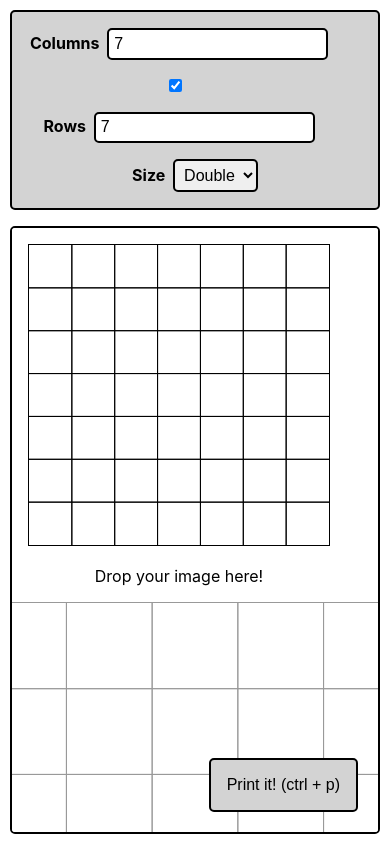
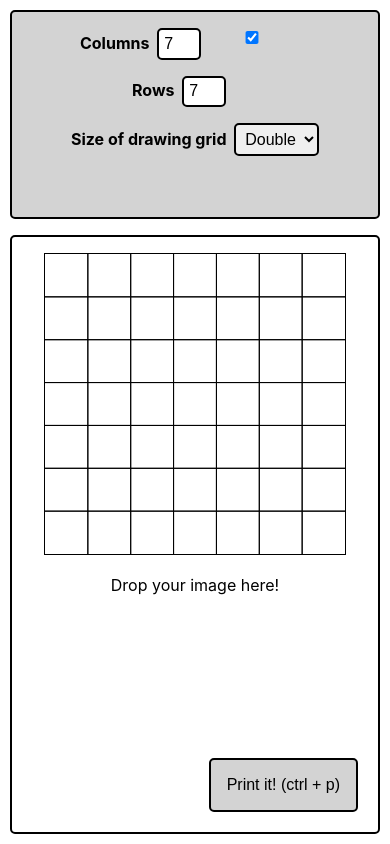
Before and after one commit to leanazulyoro/grid-draw-generator, a React (Create React App) app: page / in a window 390 px wide. Built offline with nearby package versions, Linux system fonts and the light colour scheme.

Commit message:
some mobile styles

```diff
--- a/src/App.scss
+++ b/src/App.scss
@@ -39,6 +39,16 @@
   margin-right: 2em;
 }
 
+@media (max-width: 480px) {
+  #blank-canvas-grid {
+    display: none;
+  }
+  .drop-zone {
+    margin-right: 0;
+    padding-bottom: 10em;
+  }
+}
+
 @media print {
   .config-bar,
   .drop-here-text,
--- a/src/components/ConfigBar/ConfigBar.js
+++ b/src/components/ConfigBar/ConfigBar.js
@@ -49,7 +49,7 @@ const ConfigBar = ({
         </div>
 
         <div className="form-control form-control-dropdown">
-          <label htmlFor="size">Size</label>
+          <label htmlFor="size">Size of drawing grid</label>
           <select name="size"
                   onChange={(e) => onMultiplierChange(e.target.value)}
                   defaultValue={multiplier}
--- a/src/components/ConfigBar/ConfigBar.scss
+++ b/src/components/ConfigBar/ConfigBar.scss
@@ -24,6 +24,9 @@
       font-weight: bold;
       margin-right: .5em;
     }
+    input {
+      width: 30px;
+    }
 
     input, select {
       border: var(--border);
```
